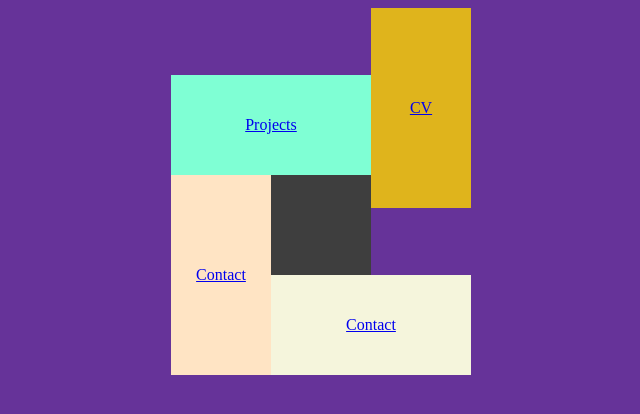
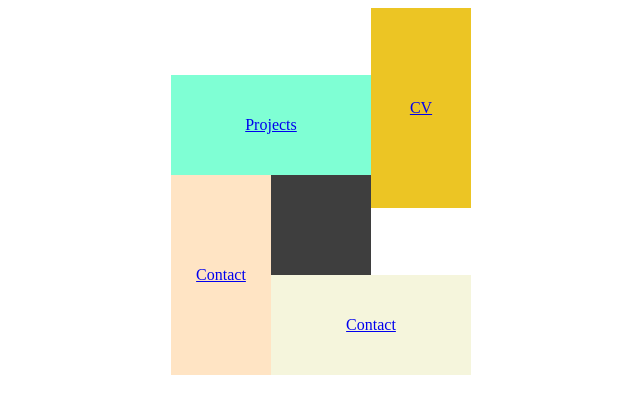
Before and after one commit to khademmilad/mini_portfolio, a Django app: page / in a window 1280 px wide. Shown: the top 414 px of the page, without its empty margins (319-959 px from the left). Run offline with Django 4.2, Linux system fonts and the light colour scheme.

Commit message:
removed bg color

```diff
--- a/src/static/me/style.css
+++ b/src/static/me/style.css
@@ -59,7 +59,3 @@
     justify-content: center;
     align-items: center;
 }
-
-body{
-    background-color: rebeccapurple;
-}
```
